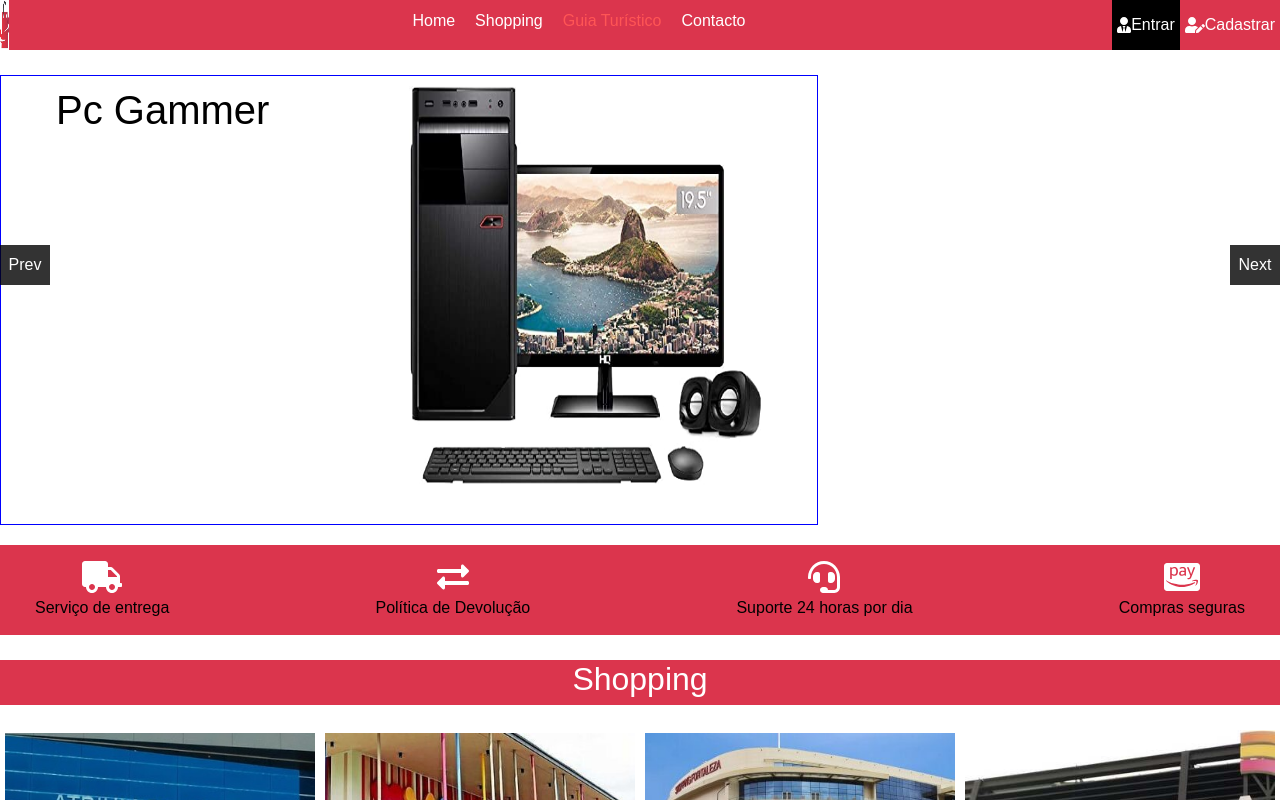
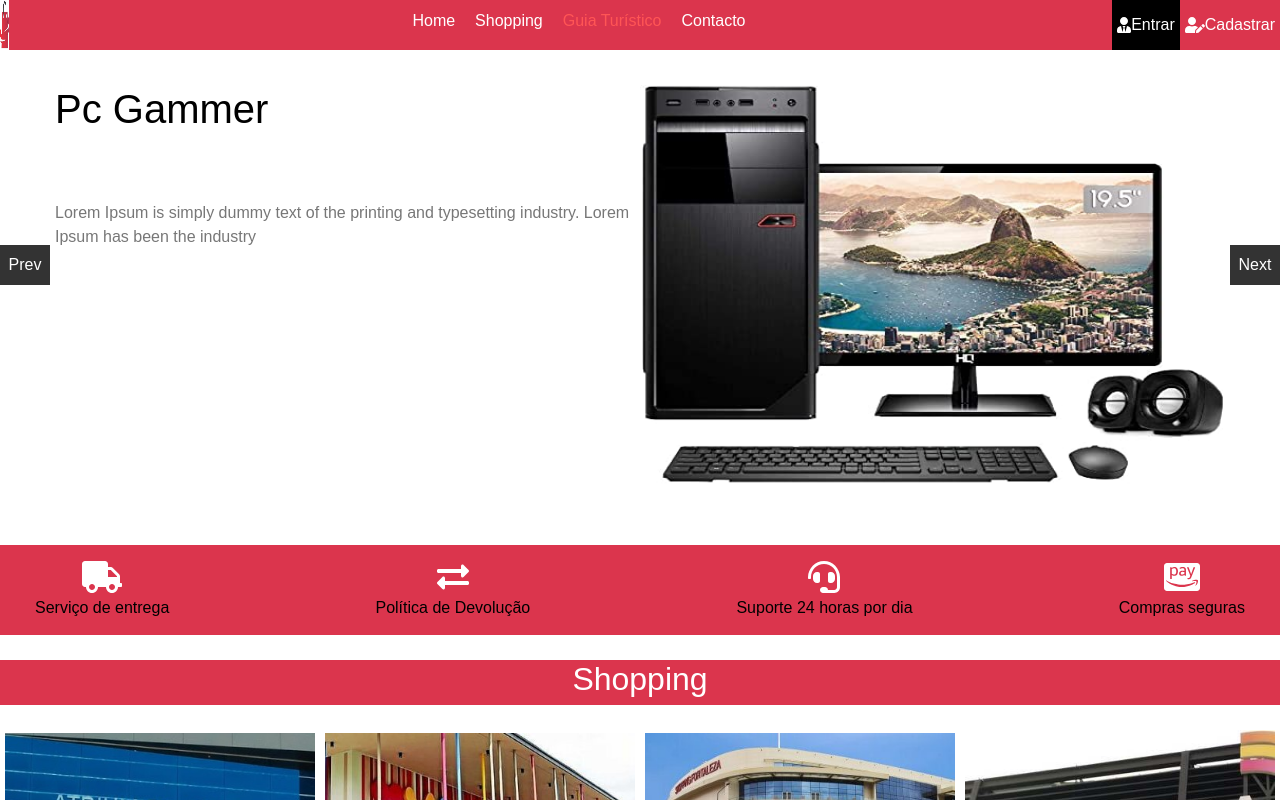
Before and after one commit to jflucamba/MbangeUISite, a Vue app: page / in a window 1280 px wide. Shown: the top 800 px of the page. Built offline with nearby package versions, Linux system fonts and the light colour scheme.

Commit message:
tirando as bordas para os telemóveis e corrigindo a descrição do carrossel, não estava sendo exibida no desktop

```diff
--- a/src/pages/index.vue
+++ b/src/pages/index.vue
@@ -242,7 +242,7 @@ export default {
         display: flex;
         flex-direction: column;
         padding: 0 55px;
-        border: 1px solid blue;
+
         height: 450px;
         background-color: #fff;
     }
@@ -460,6 +460,7 @@ export default {
     .description-carousel p{
         margin-top: 60px;
         color: #777777;
+        display: inline-flex;
     }
 
     .service{
```
Also changed, not shown: 6 other files (tests, documents, lock files or other folders).
